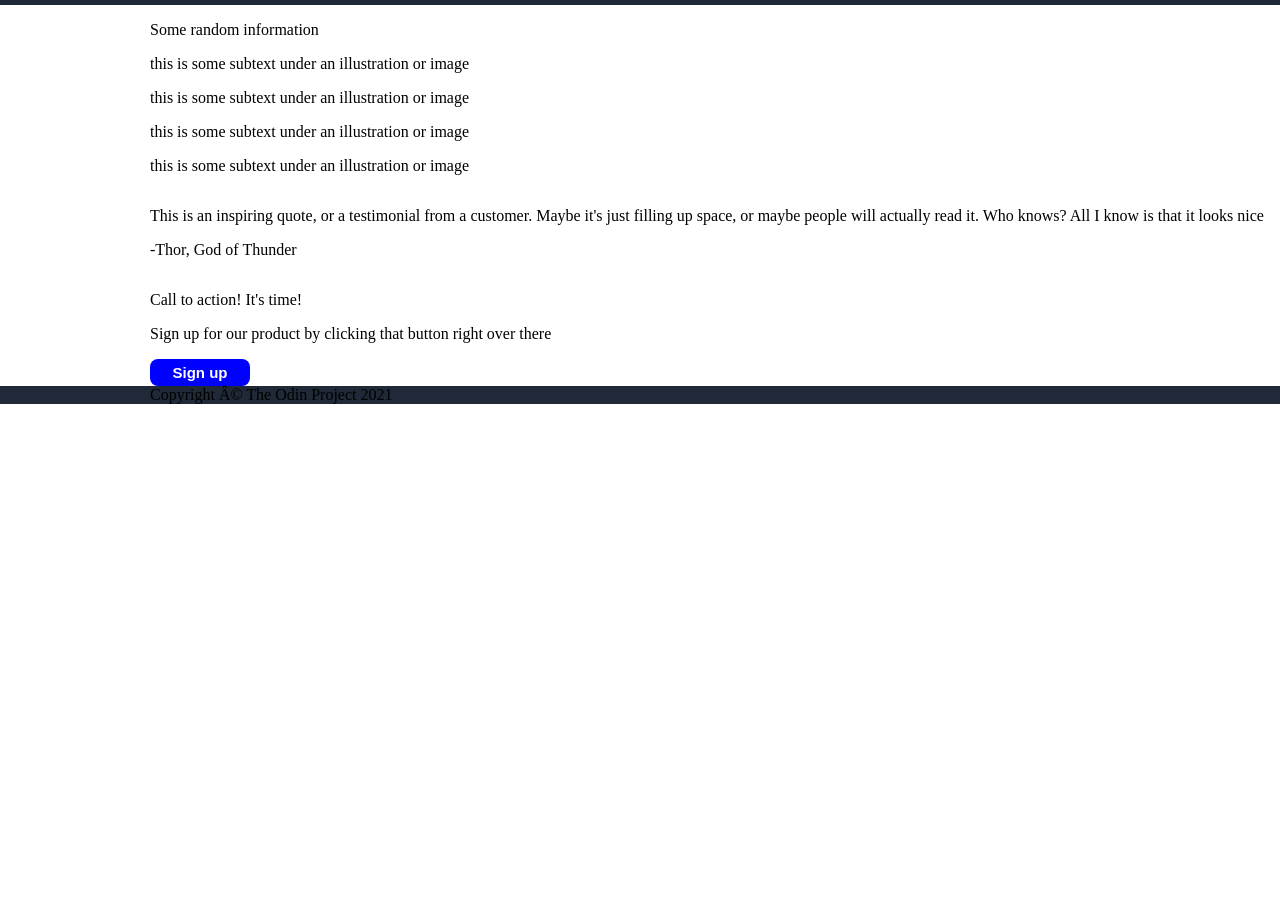
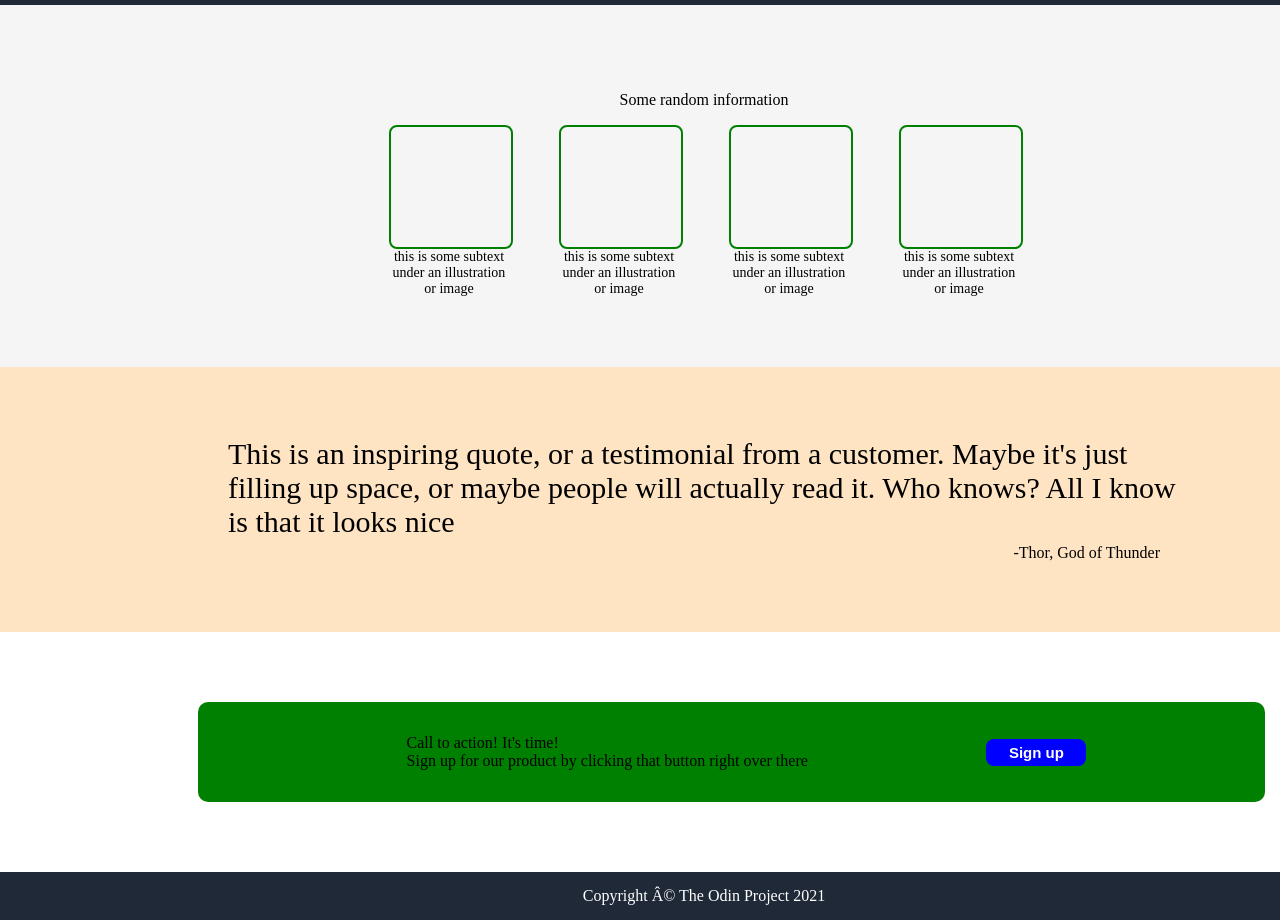
Before and after one commit to quanmeo/TOP_landing_page, a plain HTML site: page index.html in a window 1280 px wide. Shown: the part 420-1340 px from the top of the page. Before the commit the page ends 824 px from the top, so only its background shows below. Drawn offline with Linux system fonts and the light colour scheme.

Commit message:
[TOP_landing_page] Add all of sections in page

```diff
--- a/index.html
+++ b/index.html
@@ -20,7 +20,8 @@
         <div class="below">
             <div class="left">
                 <p id="main">This website is awesome</p>
-                <p id="secondary">This website has some subtext that goes here under the main title. It's a smaller font and the color is lower contrast</p>
+                <p id="secondary">This website has some subtext that goes here under the main title. It's a smaller font
+                    and the color is lower contrast</p>
                 <button>Sign up</button>
             </div>
             <div class="right">
@@ -50,14 +51,21 @@
         </div>
     </div>
     <div class="quote">
-        <p>This is an inspiring quote, or a testimonial from a customer. Maybe it's just filling up space, or maybe
+        <p id="content">This is an inspiring quote, or a testimonial from a customer. Maybe it's just filling up space,
+            or maybe
             people will actually read it. Who knows? All I know is that it looks nice</p>
-        <p>-Thor, God of Thunder</p>
+        <p id="author">-Thor, God of Thunder</p>
     </div>
     <div class="signup">
-        <p>Call to action! It's time!</p>
-        <p>Sign up for our product by clicking that button right over there</p>
-        <button>Sign up</button>
+        <div class="container">
+            <div class="text">
+                <p>Call to action! It's time!</p>
+                <p>Sign up for our product by clicking that button right over there</p>
+            </div>
+            <div class="button">
+                <button>Sign up</button>
+            </div>
+        </div>
     </div>
     <div class="footer">
         Copyright © The Odin Project 2021
--- a/style.css
+++ b/style.css
@@ -10,7 +10,8 @@ body {
 .quote,
 .signup,
 .footer {
-    padding-left: 150px;
+    /* padding-left: 150px; */
+    padding-left: 10%;
 }
 
 .hero,
@@ -109,3 +110,113 @@ button {
     align-items: flex-start;
     justify-content: space-evenly;
 }
+
+.infor {
+    display: flex;
+    flex-direction: column;
+    align-items: center;
+    padding-top: 70px;
+    padding-bottom: 70px;
+    background-color: whitesmoke;
+}
+
+.cards {
+    display: flex;
+    flex-direction: row;
+    justify-content: space-evenly;
+    gap: 50px;
+    flex-wrap: wrap;
+}
+
+.card,
+.image {
+    width: 120px;
+}
+
+.image {
+    height: 120px;
+    border: 2px;
+    border-radius: 8px;
+    border-color: green;
+    border-style: solid;
+}
+
+.card p {
+    margin: 0;
+    padding: 0;
+    font-size: 14px;
+    text-align: center;
+}
+
+.quote {
+    display: flex;
+    flex-direction: column;
+    justify-content: center;
+    align-items: center;
+    gap: 5px;
+    background-color: bisque;
+    padding-top: 70px;
+    padding-bottom: 70px;
+}
+
+.quote #content {
+    padding: 0 100px;
+    font-size: 30px;
+    margin: 0;
+}
+
+.quote #author {
+    align-self: flex-end;
+    padding: 0 120px;
+    margin: 0;
+}
+
+.signup {
+    display: flex;
+    align-items: center;
+    justify-content: center;
+    margin-left: 70px;
+    margin-top: 70px;
+    margin-bottom: 70px;
+    margin-right: 5px;
+}
+
+.container {
+    flex-grow: 1;
+    display: flex;
+    background-color: green;
+    justify-content: space-evenly;
+    height: 100px;
+    margin-right: 10px;
+    align-items: center;
+
+    border-radius: 10px;
+}
+
+.signup .text {
+    display: flex;
+    flex-direction: column;
+    justify-content: center;
+    padding-left: 30px;
+}
+
+.signup .text p {
+    margin: 0;
+    padding: 0;
+}
+
+.signup .button {
+    display: flex;
+    height: 30px;
+    justify-content: center;
+    align-items: center;
+}
+
+.footer {
+    display: flex;
+    justify-content: center;
+    align-items: center;
+    padding-top: 15px;
+    padding-bottom: 15px;
+    color: white;
+}
```
